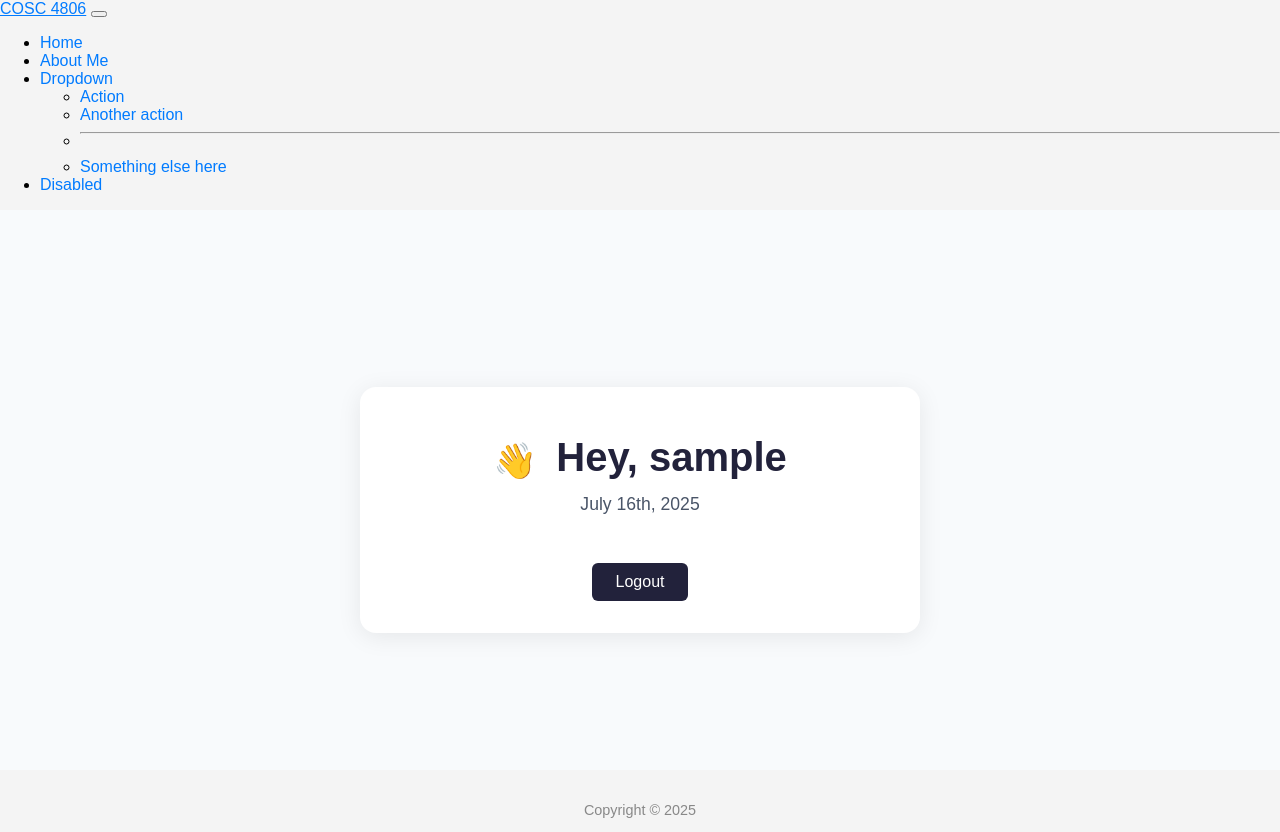
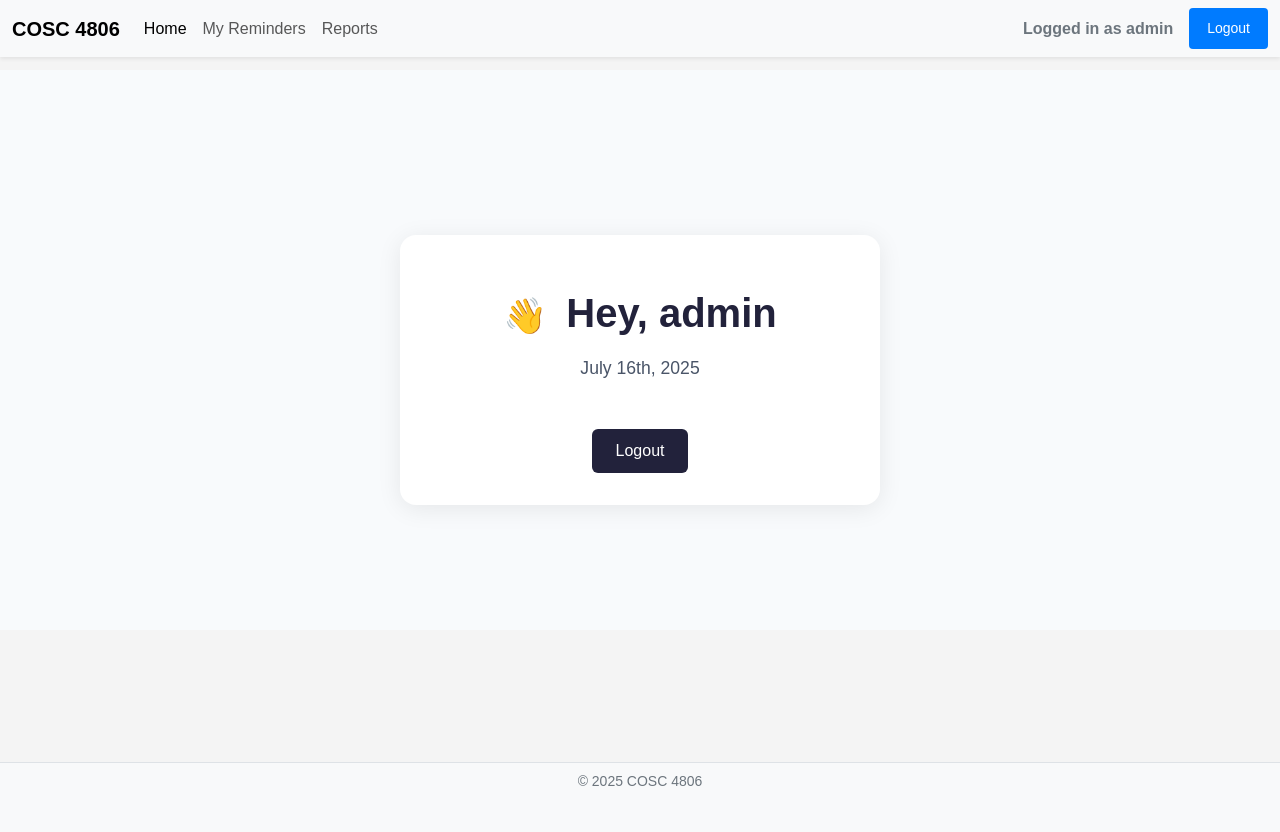
Before and after one commit to LKartavya/Assignment05, a PHP site: page /home in a window 1280 px wide. After the commit the page ends 786 px from the top, so only its background shows below. Run offline with PHP 8.4, Linux system fonts and the light colour scheme; the visitor is signed in with stand-in values (Sample User, id 1); data that the repository does not hold is empty.

Commit message:
Updated the header and footers

```diff
--- a/app/views/templates/footer.php
+++ b/app/views/templates/footer.php
@@ -1,12 +1,20 @@
-<footer class="footer">
-    <div class="row">
-        <div class="col-lg-12">
-            <p>Copyright &copy; <?php echo date('Y'); ?> </p>
-        </div>
-    </div>
+<footer style="
+  position: fixed;
+  bottom: 0;
+  width: 100%;
+  background-color: #f8f9fa;
+  text-align: center;
+  padding: 8px 0;
+  font-size: 14px;
+  color: #6c757d;
+  border-top: 1px solid #dee2e6;
+">
+  &copy; <?= date('Y'); ?> COSC 4806
 </footer>
 
-</div>
-
-</body>
-</html>
+<style>
+  body {
+    margin: 0;
+    padding-bottom: 40px;
+  }
+</style>
--- a/app/views/templates/header.php
+++ b/app/views/templates/header.php
@@ -6,6 +6,7 @@ if (!isset($_SESSION['auth'])) {
 <!DOCTYPE html>
 <html lang="en">
 <head>
+    <link href="https://cdn.jsdelivr.net/npm/bootstrap@5.3.0/dist/css/bootstrap.min.css" rel="stylesheet">
     <link rel="stylesheet" href="/public/css/style.css">
     <link rel="icon" href="/favicon.png">
     <title>COSC 4806</title>
@@ -13,37 +14,36 @@ if (!isset($_SESSION['auth'])) {
     <meta name="viewport" content="width=device-width">
     <meta name="apple-mobile-web-app-capable" content="yes">
     <meta name="mobile-web-app-capable" content="yes">
+    <style>
+      body { padding-top: 70px; }
+    </style>
 </head>
 <body>
-    <nav class="navbar navbar-expand-lg navbar-light bg-light">
+<?php include 'app/views/templates/alert.php' ?>
+<nav class="navbar navbar-expand-lg navbar-light bg-light shadow-sm fixed-top">
   <div class="container-fluid">
-    <a class="navbar-brand" href="#">COSC 4806</a>
-    <button class="navbar-toggler" type="button" data-bs-toggle="collapse" data-bs-target="#navbarSupportedContent" aria-controls="navbarSupportedContent" aria-expanded="false" aria-label="Toggle navigation">
+    <a class="navbar-brand fw-bold" href="/home">COSC 4806</a>
+    <button class="navbar-toggler" type="button" data-bs-toggle="collapse" data-bs-target="#navbarNav" aria-controls="navbarNav" aria-expanded="false" aria-label="Toggle navigation">
       <span class="navbar-toggler-icon"></span>
     </button>
-    <div class="collapse navbar-collapse" id="navbarSupportedContent">
+    <div class="collapse navbar-collapse" id="navbarNav">
       <ul class="navbar-nav me-auto mb-2 mb-lg-0">
         <li class="nav-item">
-          <a class="nav-link active" aria-current="page" href="/home">Home</a>
+          <a class="nav-link<?= ($_SERVER['REQUEST_URI'] == '/home') ? ' active' : '' ?>" href="/home">Home</a>
         </li>
         <li class="nav-item">
-          <a class="nav-link" href="/about">About Me</a>
+          <a class="nav-link<?= ($_SERVER['REQUEST_URI'] == '/reminders') ? ' active' : '' ?>" href="/reminders">My Reminders</a>
         </li>
-        <li class="nav-item dropdown">
-          <a class="nav-link dropdown-toggle" href="#" id="navbarDropdown" role="button" data-bs-toggle="dropdown" aria-expanded="false">
-            Dropdown
-          </a>
-          <ul class="dropdown-menu" aria-labelledby="navbarDropdown">
-            <li><a class="dropdown-item" href="#">Action</a></li>
-            <li><a class="dropdown-item" href="#">Another action</a></li>
-            <li><hr class="dropdown-divider"></li>
-            <li><a class="dropdown-item" href="#">Something else here</a></li>
+        <?php if (isset($_SESSION['username']) && strtolower($_SESSION['username']) === 'admin'): ?>
+        <li class="nav-item">
+          <a class="nav-link<?= ($_SERVER['REQUEST_URI'] == '/reports') ? ' active' : '' ?>" href="/reports">Reports</a>
+        </li>
+        <?php endif; ?>
       </ul>
-        </li>
-        <li class="nav-item">
-          <a class="nav-link disabled">Disabled</a>
-        </li>
-      </ul>
+      <div class="d-flex align-items-center gap-2">
+        <span class="fw-semibold text-secondary me-2">Logged in as <?= htmlspecialchars($_SESSION['username']) ?></span>
+        <a href="/logout" class="btn btn-outline-danger btn-sm">Logout</a>
+      </div>
     </div>
   </div>
 </nav>
```
Also changed, not shown: app/views/templates/headerPublic.php (+23 -1 lines). Lines whose indentation alone changed are shown as unchanged.
